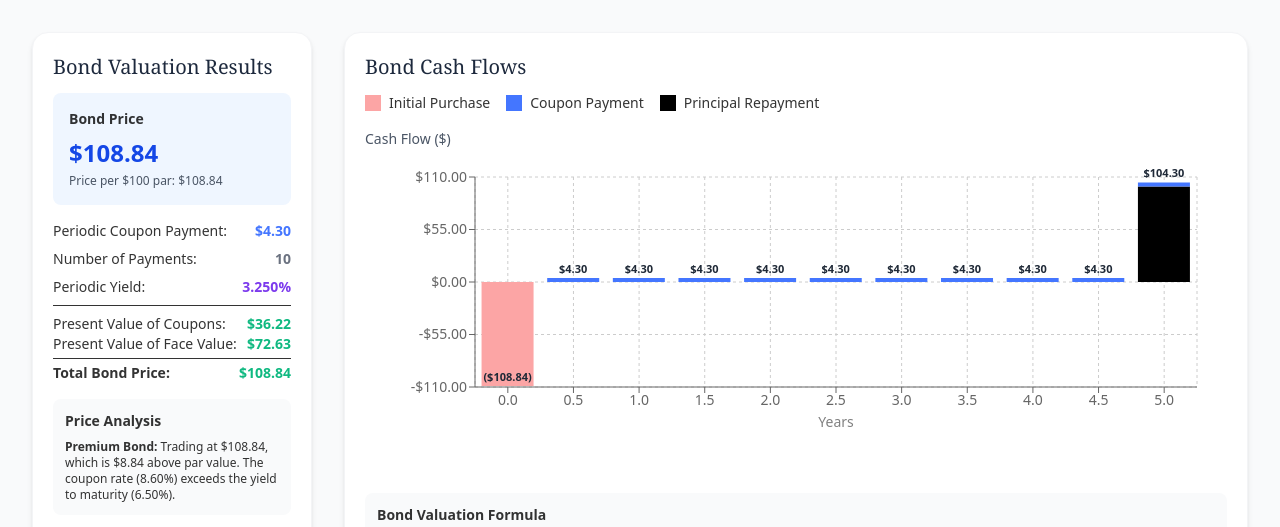
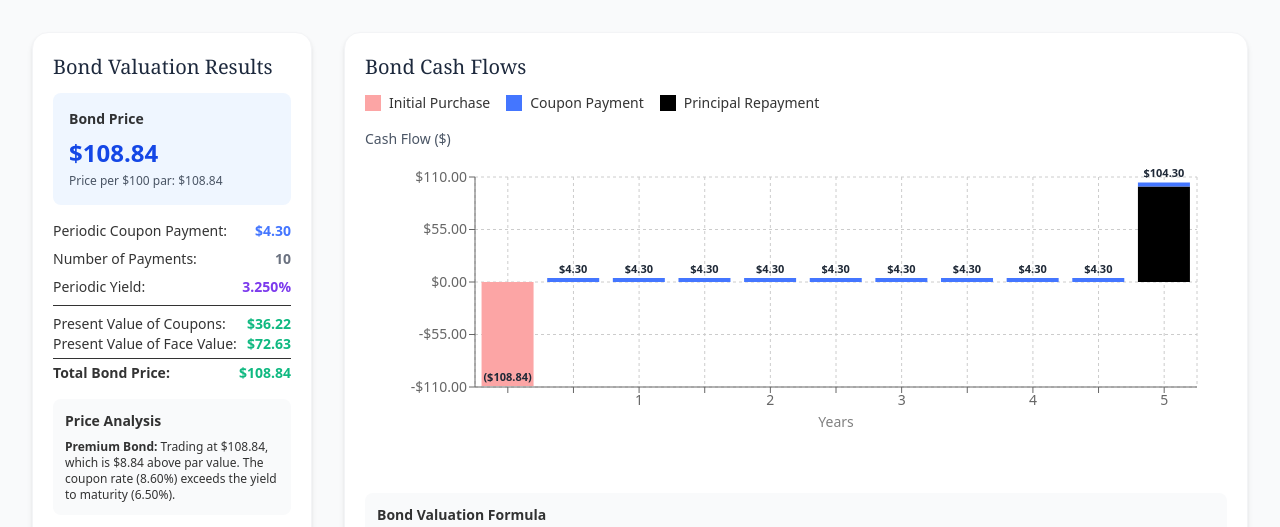
Before and after one commit to PaulReadCFA/lm2los1_bond, a React (Vite) app: page / in a window 1280 px wide. Shown: the top 527 px of the page. Built offline with nearby package versions, Linux system fonts and the light colour scheme.

Commit message:
tooltips

```diff
--- a/src/App.jsx
+++ b/src/App.jsx
@@ -255,7 +255,7 @@ export default function BondCashFlowCalculator() {
 
     // Periodic cash flows
     for (let t = 1; t <= periods; t++) {
-      const yearEquivalent = t / frequency;
+
       const couponPayment = periodicCoupon;
       const principalPayment = (t === periods) ? faceValue : 0;
       const totalCashFlow = couponPayment + principalPayment;
@@ -263,7 +263,11 @@ export default function BondCashFlowCalculator() {
       cashFlows.push({
         period: t,
         periodLabel: t.toString(),
-        yearLabel: yearEquivalent.toFixed(1),
+        // Only show integer years on the X axis
+// In cashFlows
+yearLabel: t / frequency,
+
+
         couponPayment,
         principalPayment,
         totalCashFlow,
@@ -430,9 +434,11 @@ export default function BondCashFlowCalculator() {
                     >
                       <CartesianGrid strokeDasharray="3 3" />
                       <XAxis
-                        dataKey="yearLabel"
-                        label={{ value: 'Years', position: 'insideBottom', offset: -10 }}
-                      />
+  dataKey="yearLabel"
+  tickFormatter={(val) => Number.isInteger(val) ? val.toString() : ""}
+  label={{ value: 'Years', position: 'insideBottom', offset: -10 }}
+/>
+
                       <YAxis
                         tickFormatter={(value) => formatCurrency(value)}
                       />
```
